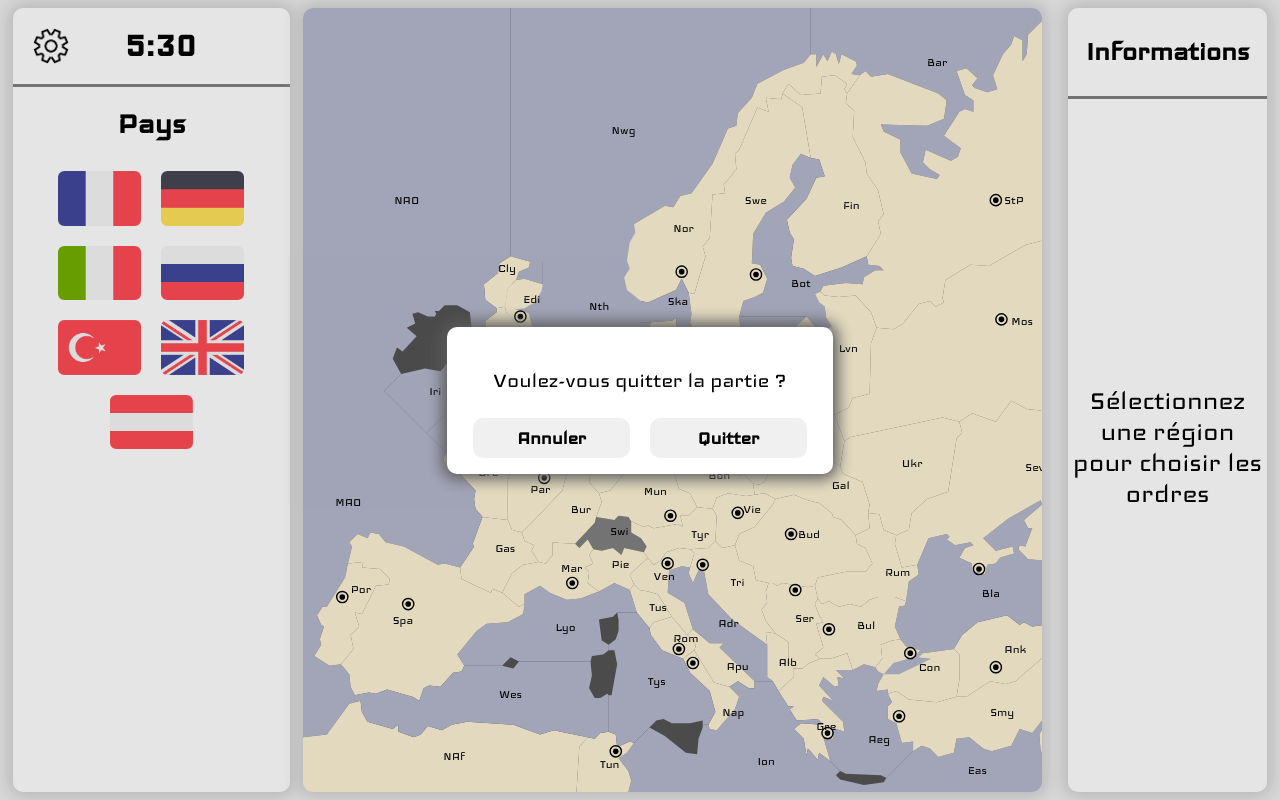
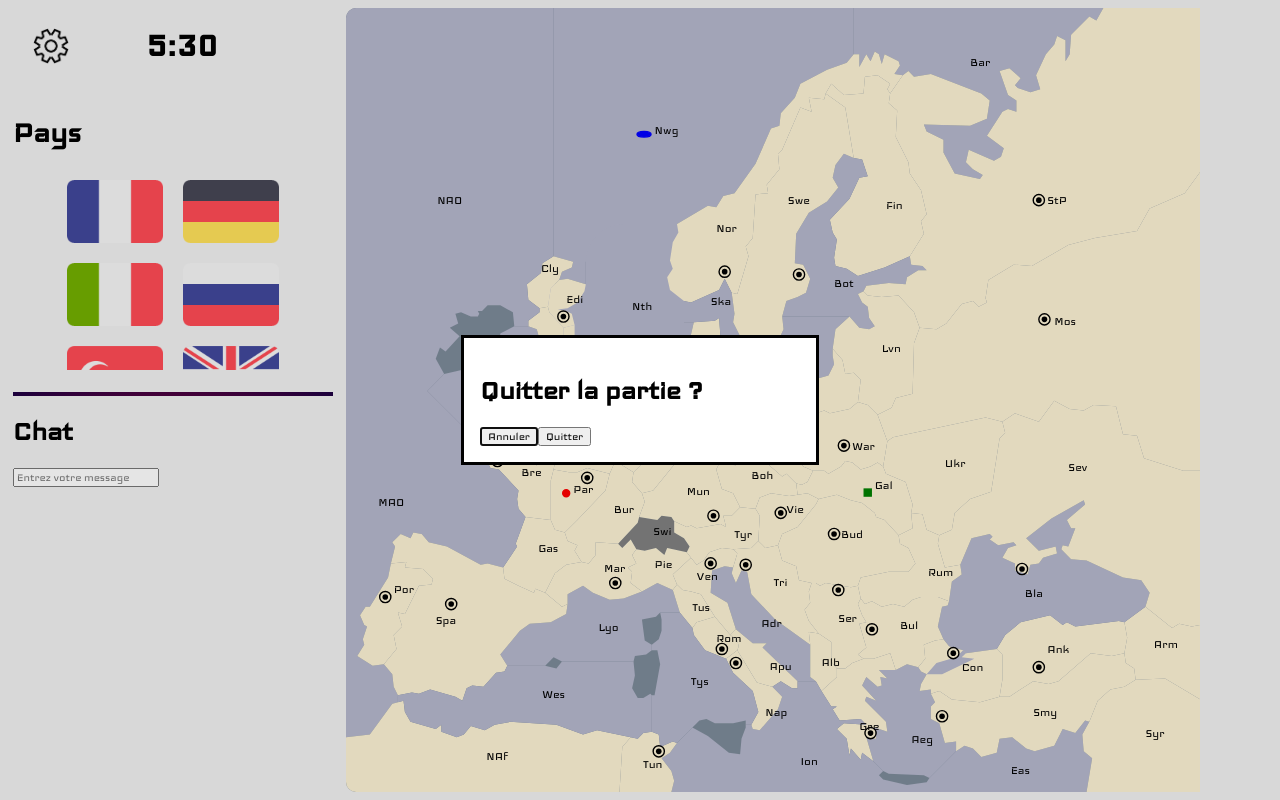
Before and after one commit to nderousseaux/diplomabourg, a Vue app in the folder frontend/: page /lobby/jeu in a window 1280 px wide. Both pictures are taken after a click on the picture 50 px from the left and 46 px from the top of the page. Shown: the top 800 px of the page. Built offline with nearby package versions, Linux system fonts and the light colour scheme.

Commit message:
get gamemap from frontend

```diff
--- a/frontend/src/components/GameMap.vue
+++ b/frontend/src/components/GameMap.vue
@@ -1,31 +1,44 @@
 <template>
 	<div>
-		<div>
+		<div id="colonneInfos">
 			<div id="minuteur">
-				<img id="params" alt="Paramètres" title="Paramètres" src="../assets/img/settings.png"/>
+				<img id="params" alt="Paramètres" title="Paramètres"
+					src="../assets/img/settings.png"/>
 				<p>5:30</p>
 			</div>
 			<div id="drapeaux">
 				<h1>Pays</h1>
 				<div>
-					<img alt="Drapeau français" title="France" src="../assets/img/flags/france.png"/>
-					<img alt="Drapeau allemand" title="Allemagne" src="../assets/img/flags/germany.png"/>
-					<img alt="Drapeau italien" title="Italie" src="../assets/img/flags/italy.png"/>
-					<img alt="Drapeau russe" title="Russie" src="../assets/img/flags/russia.png"/>
-					<img alt="Drapeau turque" title="Turquie" src="../assets/img/flags/turkey.png"/>
-					<img alt="Drapeau anglais" title="Angleterre" src="../assets/img/flags/great-britain.png"/>
-					<img alt="Drapeau autrichien" title="Autriche" src="../assets/img/flags/austria-hungary.png"/>
+					<img alt="Drapeau français" title="France"
+						src="../assets/img/flags/france.png"/>
+					<img alt="Drapeau allemand" title="Allemagne"
+						src="../assets/img/flags/germany.png"/>
+					<img alt="Drapeau italien" title="Italie"
+						src="../assets/img/flags/italy.png"/>
+					<img alt="Drapeau russe" title="Russie"
+						src="../assets/img/flags/russia.png"/>
+					<img alt="Drapeau turque" title="Turquie"
+						src="../assets/img/flags/turkey.png"/>
+					<img alt="Drapeau anglais" title="Angleterre"
+						src="../assets/img/flags/great-britain.png"/>
+					<img alt="Drapeau autrichien" title="Autriche"
+						src="../assets/img/flags/austria-hungary.png"/>
 				</div>
 			</div>
 			<div id="chat">
 				<h1>Chat</h1>
+				<div id="historique"></div>
+				<form name="message">
+					<input type="text" name="msg" id="msg"
+						placeholder="Entrez votre message"/>
+				</form>
 			</div>
 		</div>
 		<div id="carte">
 			<svg xmlns="http://www.w3.org/2000/svg" viewBox="0 0 609 559">
 			</svg>
 		</div>
-		<div>
+		<div id="colonneOrdres">
 			<h1>Informations</h1>
 			<div id="ordres">
 				<p>Ordre 1</p>
@@ -40,17 +53,21 @@
 		</div>
 	</div>
 	<dialog id="quitter">
-		<p>Voulez-vous quitter la partie ?</p>
+		<h1>Quitter la partie ?</h1>
 		<form method="dialog">
-			<button value="annuler">Annuler</button>
-			<button value="confirmer">Quitter</button>
+			<div>
+				<button value="annuler">Annuler</button>
+				<button value="confirmer">Quitter</button>
+			</div>
 		</form>
 	</dialog>
 </template>
 
 <script>
-export default {
-	mounted() {
+export default
+{
+	mounted()
+	{
 		let ns = "http://www.w3.org/2000/svg"
 		let svg = document.querySelector("svg")
 		const carte = require("../assets/json/map.json")
@@ -66,32 +83,33 @@ export default {
 				path.setAttribute("fill", "#fcf2d4")
 
 				// Couleur et changement du curseur lors du passage de souris
-				path.addEventListener("mouseover", function ()
+				path.addEventListener("mouseover", function()
 				{
 					this.style.cursor = "pointer"
 					this.style.fill = "lightgreen"
 					this.style.transition = "0.2s"
 				})
-				path.addEventListener("mouseout", function ()
+				path.addEventListener("mouseout", function()
 				{
 					this.style.fill = "#fcf2d4"
 				})
-				path.addEventListener("click", function ()
+				path.addEventListener("click", function()
 				{
-					document.querySelector("#app > div > div:last-child > h1").innerHTML = "Ordres"
+					document.querySelector("#colonneOrdres > h1")
+						.innerHTML = "Ordres"
 					document.querySelector("#infos").style.display = "none"
 					document.querySelector("#ordres").style.display = "flex"
-					console.log(nomZone)
+					console.log("Clic zone terrestre : ", nomZone)
 				})
 			}
 
 			// Zone neutre
 			else if (carte["areas"][j].type == "impassable")
 			{
-				path.setAttribute("fill", "grey")
+				path.setAttribute("fill", "#808080")
 
 				// Changement du curseur
-				path.addEventListener("mouseover", function ()
+				path.addEventListener("mouseover", function()
 				{
 					this.style.cursor = "not-allowed"
 				})
@@ -103,22 +121,23 @@ export default {
 				path.setAttribute("fill", "#b4b6cc")
 
 				// Couleur et changement du curseur lors du passage de souris
-				path.addEventListener("mouseover", function ()
+				path.addEventListener("mouseover", function()
 				{
 					this.style.cursor = "pointer"
 					this.style.fill = "lightblue"
 					this.style.transition = "0.2s"
 				})
-				path.addEventListener("mouseout", function ()
+				path.addEventListener("mouseout", function()
 				{
 					this.style.fill = "#b4b6cc"
 				})
-				path.addEventListener("click", function ()
+				path.addEventListener("click", function()
 				{
-					document.querySelector("#app > div > div:last-child > h1").innerHTML = "Ordres"
+					document.querySelector("#colonneOrdres > h1")
+						.innerHTML = "Ordres"
 					document.querySelector("#infos").style.display = "none"
 					document.querySelector("#ordres").style.display = "flex"
-					console.log(nomZone)
+					console.log("Clic zone maritime : ", nomZone)
 				})
 			}
 
@@ -129,6 +148,8 @@ export default {
 
 		for (var k in carte["infos"])
 		{
+			let pays = k // obligatoire, sinon toujours "Yor"
+
 			// Labels
 			let point = document.createElementNS(ns, "text")
 			var text = document.createTextNode(k)
@@ -137,7 +158,7 @@ export default {
 			point.appendChild(text)
 
 			// Empêche la selection du label
-			point.addEventListener("mouseover", function ()
+			point.addEventListener("mouseover", function()
 			{
 				this.style.pointerEvents = "none"
 			})
@@ -163,38 +184,170 @@ export default {
 				circleOut.setAttribute("stroke", "black")
 
 				// Couleur et changement du curseur lors du passage de souris
-				circleOut.addEventListener("mouseover", function ()
+				circleOut.addEventListener("mouseover", function()
 				{
 					this.style.cursor = "pointer"
 					this.style.fill = "lightcoral"
 				})
-				circleOut.addEventListener("mouseout", function ()
+				circleOut.addEventListener("mouseout", function()
 				{
 					this.style.fill = "none"
 				})
-				circleOut.addEventListener("click", function ()
+				circleOut.addEventListener("click", function()
 				{
-					alert("Clic ravitaillement")
+					console.log("Clic ravitaillement : ", pays)
 				})
 
 				svg.appendChild(circleIn)
 				svg.appendChild(circleOut)
 			}
+
+			// Pion marqueur
+			if (k == "Par")
+			{
+				let marqueur = document.createElementNS(ns, "circle")
+
+				marqueur.setAttribute("cx", carte["infos"][k].coords[0]-5)
+				marqueur.setAttribute("cy", carte["infos"][k].coords[1])
+				marqueur.setAttribute("r", 2.5)
+				marqueur.setAttribute("fill", "red")
+				marqueur.setAttribute("stroke", "red")
+				svg.appendChild(marqueur)
+
+				// Couleur et changement du curseur lors du passage de souris
+				marqueur.addEventListener("mouseover", function()
+				{
+					this.style.cursor = "pointer"
+					this.style.fill = "white"
+				})
+				marqueur.addEventListener("mouseout", function()
+				{
+					this.style.fill = "red"
+				})
+				marqueur.addEventListener("click", function()
+				{
+					console.log("Clic marqueur : ", pays)
+				})
+			}
+
+			// Pion flotte
+			if (k == "Nwg")
+			{
+				let flotte = document.createElementNS(ns, "ellipse")
+
+				flotte.setAttribute("cx", carte["infos"][k].coords[0]-7.5)
+				flotte.setAttribute("cy", carte["infos"][k].coords[1])
+				flotte.setAttribute("rx", 5)
+				flotte.setAttribute("ry", 2)
+				flotte.setAttribute("fill", "blue")
+				flotte.setAttribute("stroke", "blue")
+				svg.appendChild(flotte)
+
+				// Couleur et changement du curseur lors du passage de souris
+				flotte.addEventListener("mouseover", function()
+				{
+					this.style.cursor = "pointer"
+					this.style.fill = "white"
+				})
+				flotte.addEventListener("mouseout", function()
+				{
+					this.style.fill = "blue"
+				})
+				flotte.addEventListener("click", function()
+				{
+					console.log("Clic flotte : ", pays)
+				})
+			}
+
+			// Pion armée
+			if (k == "Gal")
+			{
+				let armee = document.createElementNS(ns, "rect")
+
+				armee.setAttribute("x", carte["infos"][k].coords[0]-7.5)
+				armee.setAttribute("y", carte["infos"][k].coords[1])
+				armee.setAttribute("width", 5)
+				armee.setAttribute("height", 5)
+				armee.setAttribute("fill", "green")
+				armee.setAttribute("stroke", "green")
+				svg.appendChild(armee)
+
+				// Couleur et changement du curseur lors du passage de souris
+				armee.addEventListener("mouseover", function()
+				{
+					this.style.cursor = "pointer"
+					this.style.fill = "white"
+				})
+				armee.addEventListener("mouseout", function()
+				{
+					this.style.fill = "green"
+				})
+				armee.addEventListener("click", function()
+				{
+					console.log("Clic armee : ", pays)
+				})
+			}
 		}
 
 		// Pour quitter la partie
-		let paramBtn = document.getElementById("params");
-		let quitDialog = document.getElementById("quitter");
+		let paramBtn = document.getElementById("params")
+		let quitDialog = document.getElementById("quitter")
 
-		paramBtn.addEventListener("click", function onOpen() {
-			if (typeof quitDialog.showModal === "function") {
+		paramBtn.addEventListener("click", function onOpen()
+		{
+			if (typeof quitDialog.showModal === "function")
 				quitDialog.showModal();
-			}
 		})
 
 		// Action effectuée lors de l'appuie sur l'un des boutons
-		quitDialog.addEventListener("close", function onClose() {
+		quitDialog.addEventListener("close", function onClose()
+		{
 			console.log(quitDialog.returnValue)
+		})
+
+		// Action effectuée quand on appuie sur "Entrer" dans le chat
+		let texte = document.querySelector("input[type=text]")
+		document.querySelector("form").onkeypress = function(e)
+		{
+			if (e.key === "Enter")
+			{
+				e.preventDefault()
+				if (texte.value != "")
+				{
+					// Récupérer le pseudo là dedans
+					var pseudo = "Patrick"
+
+					// Créer le message
+					var para = document.createElement("p")
+					var contenu = document.createTextNode(pseudo + " : " +
+						texte.value)
+					para.appendChild(contenu)
+					para.style.textAlign = "left"
+					para.style.margin = "0"
+
+					// Changer la couleur du joueur en fonction du pays
+					para.style.color = "wheat"
+
+					let historique = document.getElementById("historique")
+					historique.appendChild(para)
+
+					// Réinitialiser l'input et afficher le dernier message
+					texte.value = ""
+					historique.scrollTop = historique.scrollHeight
+				}
+			}
+		}
+
+		// Affiche ou masque l'historique et l'input
+		var $ = require("jquery")
+		document.querySelector("#chat > h1").addEventListener("click", () =>
+		{
+			if (window.innerWidth < 769)
+			{
+				$(document.getElementById("historique")).slideToggle(100)
+				$(document.getElementsByTagName("form")[0]).slideToggle(100)
+				$(document.querySelector("#chat > h1")).toggleClass("bas")
+			}
 		})
 	}
 }
@@ -209,14 +362,10 @@ export default {
 	img{
 		cursor: pointer;
 	}
-	h1, p{
-		text-align: center;
-	}
 
 	/* Carte */
 	#carte{
 		border-radius: 10px;
-		box-shadow: 0px 0px 15px 5px #CECECE;
 		width: fit-content;
 		height: 98vh;
 		margin: 1vh 0 1vh 0;
@@ -227,21 +376,19 @@ export default {
 		cursor: not-allowed;
 	}
 	svg{
-		background-color: #535353;
+		background-color: rgba(112, 128, 143, 0.9);
 		height: 100%;
-
-		/* Style pour le blocage de la carte */
-		/* pointer-events: none;
-		filter: grayscale(1) invert(0.1); */
+	}
+	.bloque{
+		pointer-events: none;
+		filter: grayscale(1) invert(0.1);
 	}
 
-	/* Colonne de gauche */
-	#app > div > div:first-child,
-	#app > div > div:last-child{
+	/* Colonnes */
+	#colonneInfos,
+	#colonneOrdres{
 		width: 25vw;
 		height: 98vh;
-		background-color: white;
-		box-shadow: 0px 0px 15px 5px #CECECE;
 		border-radius: 10px;
 		margin: 1vh 1vw 1vh 1vw;
 	}
@@ -250,7 +397,7 @@ export default {
 	#minuteur{
 		display: flex;
 		justify-content: space-between;
-		border-bottom: grey 3px solid;
+		height: 88px;
 	}
 	#minuteur > img{
 		width: 48px;
@@ -274,7 +421,8 @@ export default {
 	#drapeaux{
 		display: flex;
 		flex-direction: column;
-		height: 30%;
+		height: 35%;
+		overflow-x: auto;
 	}
 	#drapeaux > h1{
 		font-size: 35px;
@@ -293,23 +441,27 @@ export default {
 		user-select: none;
 	}
 
-	/* Chat (masqué pendant l'alpha) */
+	/* Chat */
 	#chat{
-		display: none; /* Placeholder pour plus tard */
-		width: 30vw;
-		height: calc(60% - 48px);
-		border-radius: 10px;
+		width: 100%;
+		height: calc(65% - 92px);
+		background-color: unset;
+	}
+	#chat > h1{
+		padding-top: 20px;
+		border-style: solid;
+		border-width: 4px 0 0;
+		border-image: radial-gradient(#ae0132, #1c0043) 1;
 	}
 
 	/* Colonne d'ordres */
-	#app > div > div:last-child{
+	#colonneOrdres{
 		width: 18vw;
 		height: 98vh;
 	}
-	#app > div > div:last-child > h1{
+	#colonneOrdres > h1{
 		line-height: 88px;
 		margin: 0;
-		border-bottom: grey 3px solid;
 	}
 	#infos,
 	#ordres{
@@ -322,35 +474,18 @@ export default {
 	}
 	#infos > p{
 		margin: 0;
-		font-size: 25px;
 	}
 	#ordres{
 		display: none;
 	}
-	#ordres > p,
-	#quitter > form > button{
-		background-color: #F0F0F0;
+	#ordres > p{
+		margin: 0 10px;
 		padding: 0 10% 0 10%;
-		margin: 0 10px;
 		line-height: 55px;
-		font-size: 25px;
-		border-radius: 10px;
-		border-style: grey 3px solid;
-		cursor: pointer;
-		transition: 0.3s;
 		font-weight: bold;
 	}
-	#ordres > p:hover,
-	#quitter > form > button:hover{
-		background-color: #e4e4e4;
-	}
-	#ordres > p:active,
-	#quitter > form > button:active{
-		background-color: #d6d6d6;
-	}
 	#ordres > p:last-child{
-		background-color: grey;
-		color: white;
+		background-color: #808080;
 		padding: 0 20% 0 20%;
 	}
 	#ordres > p:last-child:hover{
@@ -362,38 +497,32 @@ export default {
 
 	/* Boîte de dialogue pour quitter */
 	#quitter{
-		background-color: white;
-		border-radius: 10px;
-		border-style: none;
-		box-shadow: 0px 0px 15px 5px #5b5b5b;
-	}
-	#quitter > p{
-		font-size: 25px;
-		padding: 0 30px;
-	}
-	#quitter > form{
-		display: flex;
-		justify-content: space-evenly;
-	}
-	#quitter > form > button{
-		border: none;
-		line-height: 40px;
-		margin: 0 10px;
-		outline: inherit;
-		flex-basis: 50%;
+		min-width: 25vw;
 	}
 
+/* Mode sombre */
+@media(prefers-color-scheme: dark){
+	/* Carte */
+	svg{
+		background-color: rgba(42, 58, 73, 0.9);
+	}
+}
+
 /* Version tablette */
-@media screen and (min-width:770px) and (max-width:1370px){
+@media screen and (min-width: 770px) and (max-width: 1370px){
+	/* Div principale */
+	#app > div{
+		flex-wrap: wrap;
+	}
 	/* Carte */
 	#carte{
+		width: calc(75vw - 3vw);
 		margin: 1vh 1vw 1vh 0;
 		font-size: 10px;
 	}
 
-	/* Colonne de gauche */
-	#app > div > div:first-child,
-	#app > div > div:last-child{
+	/* Colonnes */
+	#colonneInfos{
 		height: 98vh;
 	}
 
@@ -416,17 +545,21 @@ export default {
 	}
 
 	/* Colonne d'ordres */
-	#infos > p{
-		font-size: 32px;
+	#colonneOrdres{
+		width: 100%;
+		height: 35vh;
+	}
+	#ordres{
+		flex-direction: row;
 	}
 	#ordres > p,
 	#quitter > form > button{
-		font-size: 22px;
+		width: 25%;
 	}
 }
 
 /* Version mobile */
-@media screen and (max-width:769px){
+@media screen and (max-width: 769px){
 	/* Div principale */
 	#app > div{
 		flex-direction: column;
@@ -439,8 +572,9 @@ export default {
 		font-size: 11px;
 	}
 
-	/* Colonne de gauche */
-	#app > div > div:first-child{
+	/* Colonnes */
+	#colonneInfos,
+	#colonneOrdres{
 		width: 96vw;
 		height: max-content;
 		margin: 1vh 2vw 1vh 2vw;
@@ -464,13 +598,11 @@ export default {
 	}
 
 	/* Colonne d'ordres */
+	#colonneOrdres{
+		margin: 1vh 2vw 1vh 2vw;
+	}
 	#ordres{
 		flex-direction: row;
-	}
-	#app > div > div:last-child{
-		width: 96vw;
-		margin: 1vh 2vw 1vh 2vw;
-		height: max-content;
 	}
 	#infos > p{
 		margin: 30px 0;
@@ -482,38 +614,4 @@ export default {
 		margin: 10px;
 	}
 }
-
-/* Thème sombre */
-@media (prefers-color-scheme: dark){
-	/* Colonnes */
-	#app > div > div:first-child,
-	#app > div > div:last-child,
-	#carte,
-	#quitter{
-		background-color: #232224;
-		box-shadow: 0px 0px 15px 5px #131313;
-	}
-	#minuteur > img{
-		filter: grayscale(1) invert(1);
-	}
-
-	/* Boutons */
-	#ordres > p,
-	#quitter > form > button{
-		background-color: #bbbbbb;
-	}
-	#ordres > p:hover,
-	#quitter > form > button:hover{
-		background-color: #a0a0a0;
-	}
-	#ordres > p:active,
-	#quitter > form > button:active{
-		background-color: #868686;
-	}
-
-	/* Boîte de dialogue pour quitter */
-	#quitter{
-		box-shadow: 0px 0px 15px 5px #424242;
-	}
-}
 </style>
```
